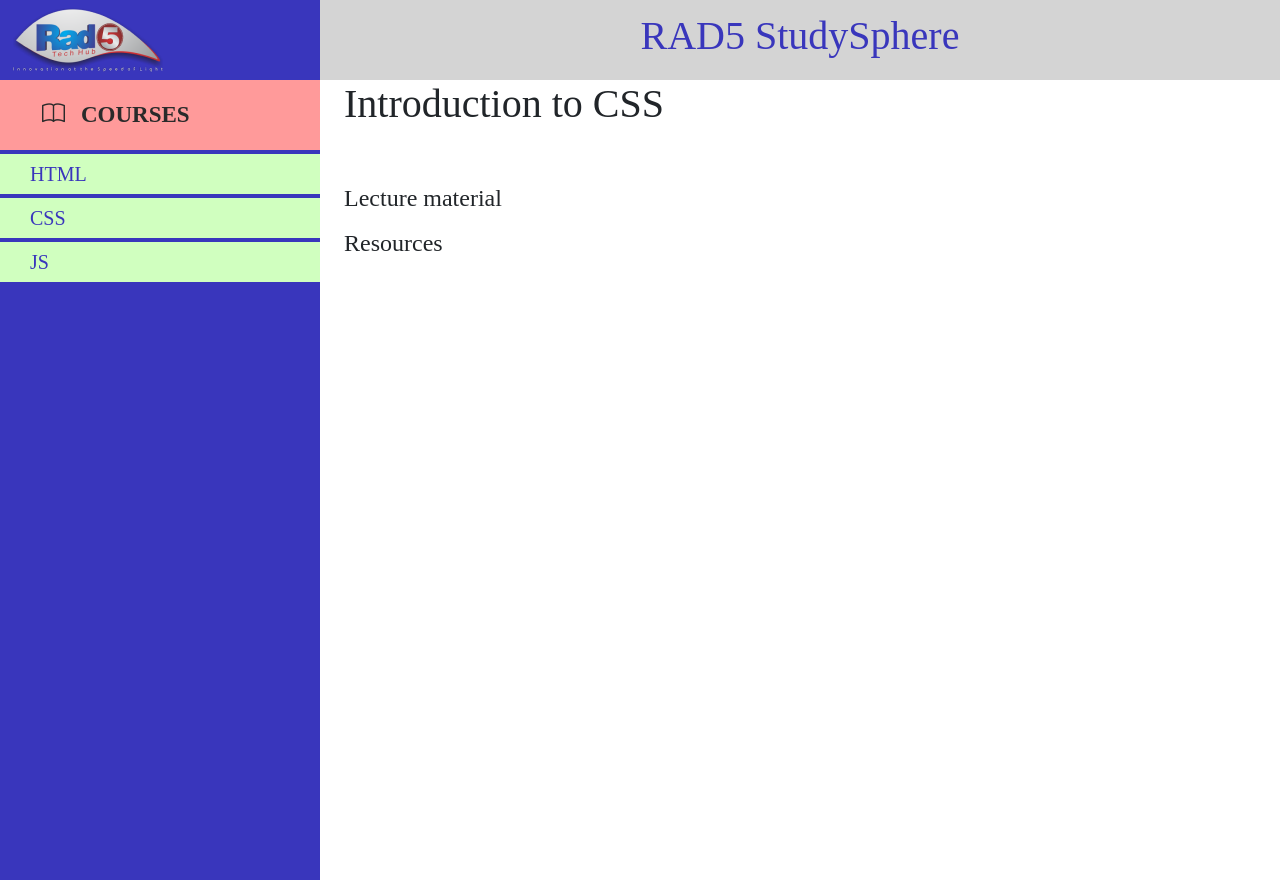
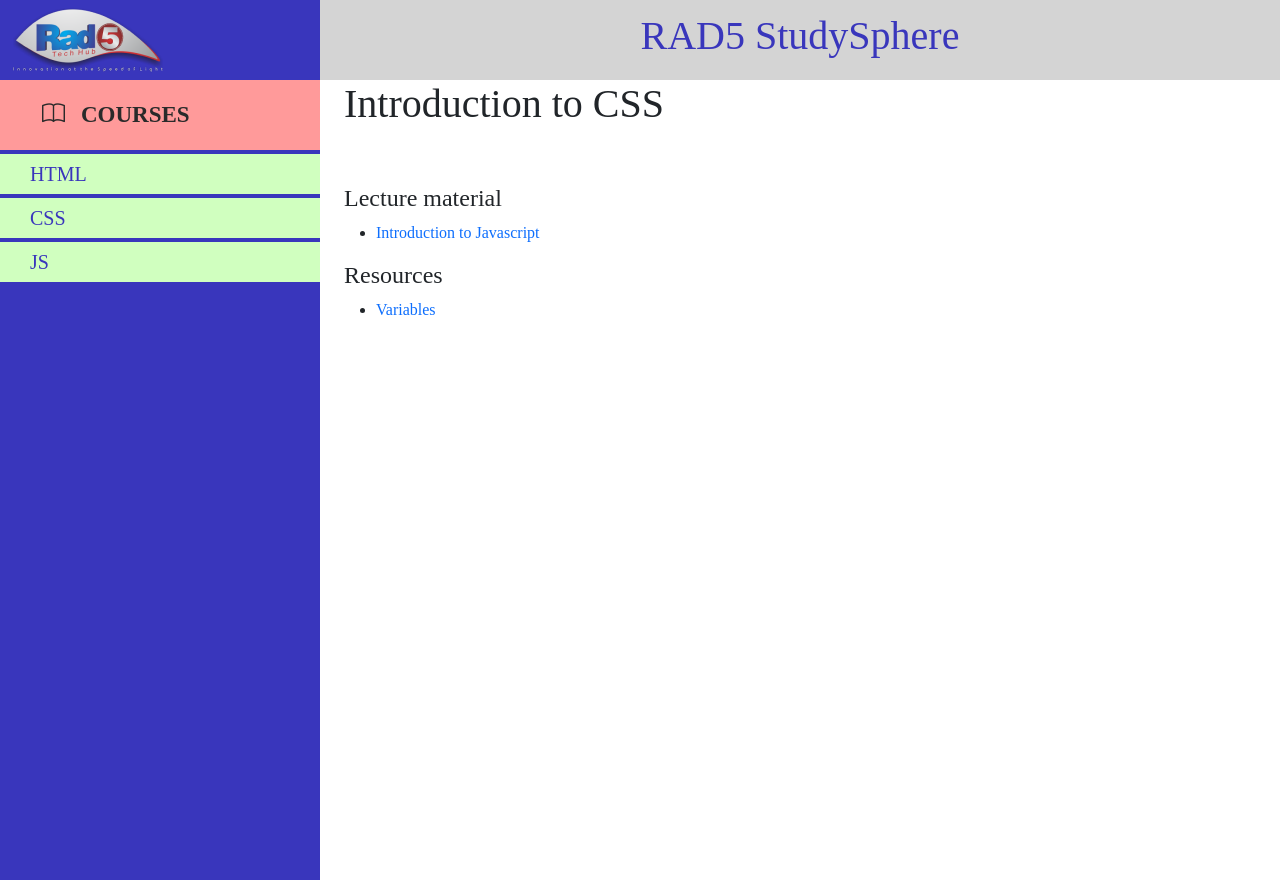
Before and after one commit to Neche-Stephen/course-materials, a React (Create React App) app: page /css in a window 1280 px wide. Built offline with nearby package versions, Linux system fonts and the light colour scheme.

Commit message:
Added dummy content to each topic for testing purpses

```diff
--- a/src/component/css-topics/IntroCss/Intro-css.jsx
+++ b/src/component/css-topics/IntroCss/Intro-css.jsx
@@ -6,16 +6,16 @@ const topicDetails = {
   title : 'Introduction to CSS',
   learningObjective : '',
   lectureMaterialLink : [
-      // {
-      //     materialName : 'Introduction to Javascript',
-      //     materialLink : "https://docs.google.com/document/d/18AP9H_O6Upr_CvkiNDW_goPLYIxcLi0Vb1hggtjKfOw/edit?usp=sharing",
-      // }
+      {
+          materialName : 'Introduction to Javascript',
+          materialLink : "https://docs.google.com/document/d/18AP9H_O6Upr_CvkiNDW_goPLYIxcLi0Vb1hggtjKfOw/edit?usp=sharing",
+      }
   ],
   ResourcesLink : [
-      // {
-      //     resourceLink : "https://javascript.info/variables",
-      //     resourceName : 'Variables'
-      // },
+      {
+          resourceLink : "https://javascript.info/variables",
+          resourceName : 'Variables'
+      },
       ]
 }
 
--- a/src/component/css-topics/StylingText/stylingText.jsx
+++ b/src/component/css-topics/StylingText/stylingText.jsx
@@ -6,16 +6,16 @@ const topicDetails = {
   title : 'Styling Text',
   learningObjective : '',
   lectureMaterialLink : [
-      // {
-      //     materialName : 'Introduction to Javascript',
-      //     materialLink : "https://docs.google.com/document/d/18AP9H_O6Upr_CvkiNDW_goPLYIxcLi0Vb1hggtjKfOw/edit?usp=sharing",
-      // }
+      {
+          materialName : 'Introduction to Javascript',
+          materialLink : "https://docs.google.com/document/d/18AP9H_O6Upr_CvkiNDW_goPLYIxcLi0Vb1hggtjKfOw/edit?usp=sharing",
+      }
   ],
   ResourcesLink : [
-      // {
-      //     resourceLink : "https://javascript.info/variables",
-      //     resourceName : 'Variables'
-      // },
+      {
+          resourceLink : "https://javascript.info/variables",
+          resourceName : 'Variables'
+      },
       ]
 }
 
--- a/src/component/html-topics/IntroToAttributes/IntroToAttributes.jsx
+++ b/src/component/html-topics/IntroToAttributes/IntroToAttributes.jsx
@@ -6,16 +6,16 @@ const topicDetails = {
   title : 'Introduction to Attributes',
   learningObjective : '',
   lectureMaterialLink : [
-      // {
-      //     materialName : 'Introduction to Javascript',
-      //     materialLink : "https://docs.google.com/document/d/18AP9H_O6Upr_CvkiNDW_goPLYIxcLi0Vb1hggtjKfOw/edit?usp=sharing",
-      // }
+      {
+          materialName : 'Introduction to Javascript',
+          materialLink : "https://docs.google.com/document/d/18AP9H_O6Upr_CvkiNDW_goPLYIxcLi0Vb1hggtjKfOw/edit?usp=sharing",
+      }
   ],
   ResourcesLink : [
-      // {
-      //     resourceLink : "https://javascript.info/variables",
-      //     resourceName : 'Variables'
-      // },
+      {
+          resourceLink : "https://javascript.info/variables",
+          resourceName : 'Variables'
+      },
       ]
 }
 
--- a/src/component/html-topics/IntroToHtml/IntroToHtml.jsx
+++ b/src/component/html-topics/IntroToHtml/IntroToHtml.jsx
@@ -6,16 +6,16 @@ const topicDetails = {
   title : 'Introduction to Html',
   learningObjective : '',
   lectureMaterialLink : [
-      // {
-      //     materialName : 'Introduction to Javascript',
-      //     materialLink : "https://docs.google.com/document/d/18AP9H_O6Upr_CvkiNDW_goPLYIxcLi0Vb1hggtjKfOw/edit?usp=sharing",
-      // }
+      {
+          materialName : 'Introduction to Javascript',
+          materialLink : "https://docs.google.com/document/d/18AP9H_O6Upr_CvkiNDW_goPLYIxcLi0Vb1hggtjKfOw/edit?usp=sharing",
+      }
   ],
   ResourcesLink : [
-      // {
-      //     resourceLink : "https://javascript.info/variables",
-      //     resourceName : 'Variables'
-      // },
+      {
+          resourceLink : "https://javascript.info/variables",
+          resourceName : 'Variables'
+      },
       ]
 }
 
--- a/src/component/jsTopics/DataTypes/DataTypes.jsx
+++ b/src/component/jsTopics/DataTypes/DataTypes.jsx
@@ -7,16 +7,16 @@ const topicDetails = {
   title : 'Introduction to Javascript Datatypes',
   learningObjective : '',
   lectureMaterialLink : [
-      // {
-      //     materialName : 'Introduction to Javascript',
-      //     materialLink : "https://docs.google.com/document/d/18AP9H_O6Upr_CvkiNDW_goPLYIxcLi0Vb1hggtjKfOw/edit?usp=sharing",
-      // }
+      {
+          materialName : 'Introduction to Javascript',
+          materialLink : "https://docs.google.com/document/d/18AP9H_O6Upr_CvkiNDW_goPLYIxcLi0Vb1hggtjKfOw/edit?usp=sharing",
+      }
   ],
   ResourcesLink : [
-      // {
-      //     resourceLink : "https://javascript.info/variables",
-      //     resourceName : 'Variables'
-      // },
+      {
+          resourceLink : "https://javascript.info/variables",
+          resourceName : 'Variables'
+      },
       ]
 }
 
--- a/src/component/jsTopics/IntroToProg/IntroToProg.jsx
+++ b/src/component/jsTopics/IntroToProg/IntroToProg.jsx
@@ -6,16 +6,16 @@ const topicDetails = {
   title : 'Introduction to Programming',
   learningObjective : '',
   lectureMaterialLink : [
-      // {
-      //     materialName : 'Introduction to Javascript',
-      //     materialLink : "https://docs.google.com/document/d/18AP9H_O6Upr_CvkiNDW_goPLYIxcLi0Vb1hggtjKfOw/edit?usp=sharing",
-      // }
+      {
+          materialName : 'Introduction to Javascript',
+          materialLink : "https://docs.google.com/document/d/18AP9H_O6Upr_CvkiNDW_goPLYIxcLi0Vb1hggtjKfOw/edit?usp=sharing",
+      }
   ],
   ResourcesLink : [
-      // {
-      //     resourceLink : "https://javascript.info/variables",
-      //     resourceName : 'Variables'
-      // },
+      {
+          resourceLink : "https://javascript.info/variables",
+          resourceName : 'Variables'
+      },
       ]
 }
 export default function IntroToProg() {
```
